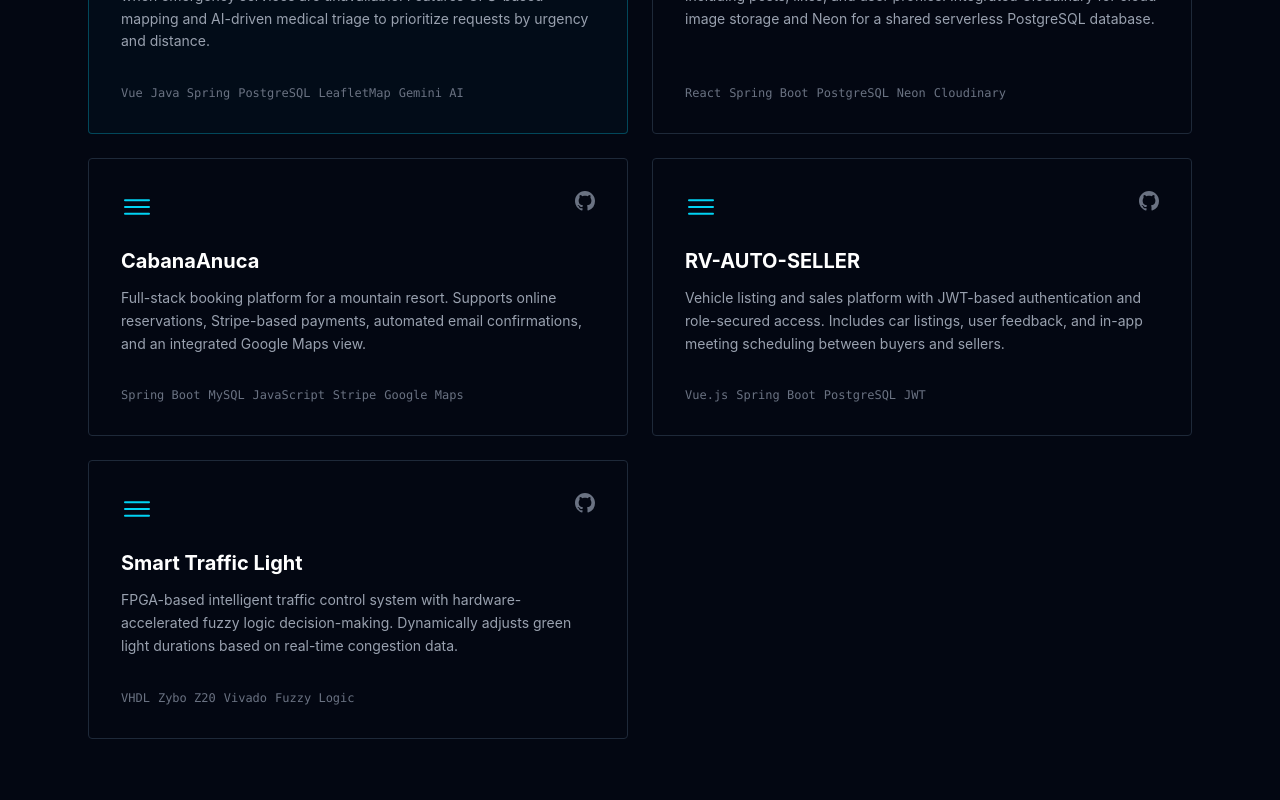
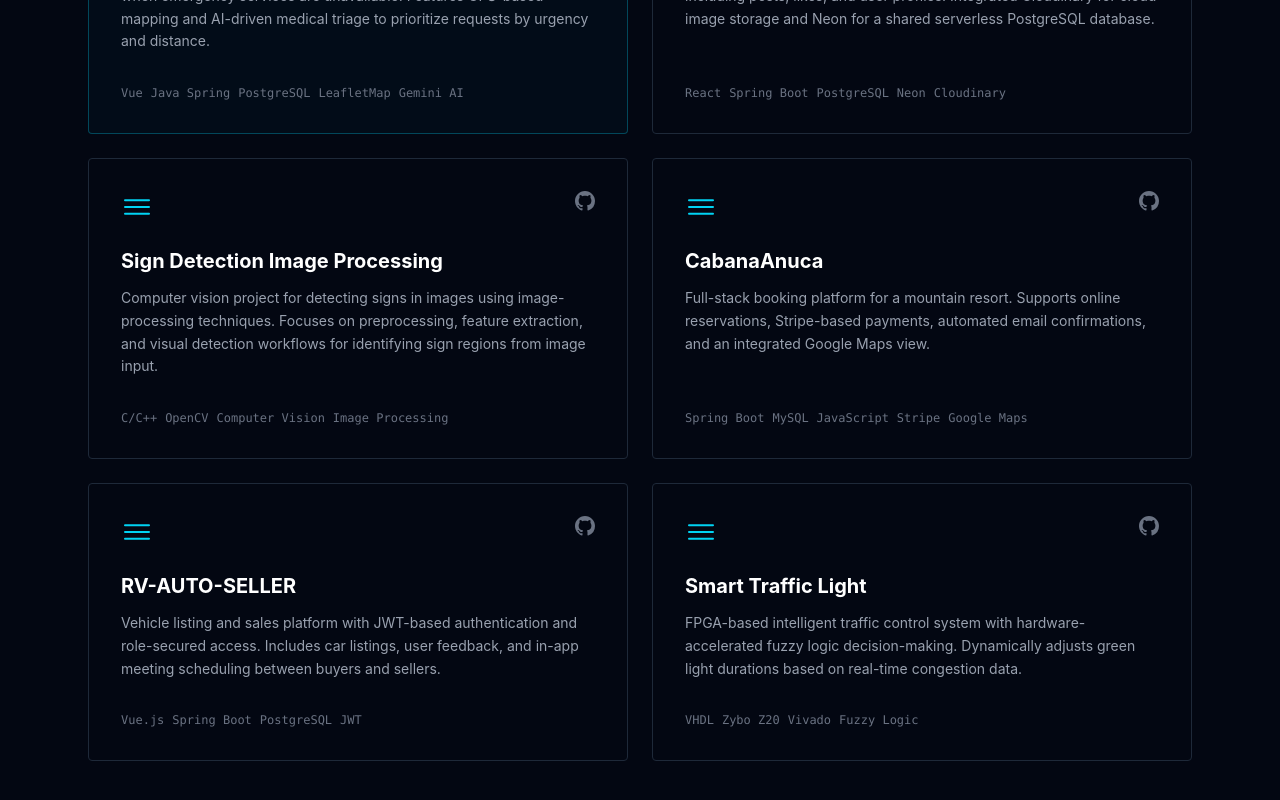
Before and after one commit to vasibreban27/vasibreban27.github.io, a React (Vite) app: page / in a window 1280 px wide. Shown: the part 2604-3404 px from the top of the page. Built offline with nearby package versions, Linux system fonts and the light colour scheme; no server answers.

Commit message:
added new project

```diff
--- a/src/data/projects.ts
+++ b/src/data/projects.ts
@@ -23,6 +23,13 @@ export const projects: Project[] = [
         github: "https://github.com/palroland21/Instagram-Clone",
     },
     {
+        title: "Sign Detection Image Processing",
+        description:
+            "Computer vision project for detecting signs in images using image-processing techniques. Focuses on preprocessing, feature extraction, and visual detection workflows for identifying sign regions from image input.",
+        tags: ["C/C++", "OpenCV", "Computer Vision", "Image Processing"],
+        github: "https://github.com/vasibreban27/Sign-Detection-Image-Processing",
+    },
+    {
         title: "CabanaAnuca",
         description:
             "Full-stack booking platform for a mountain resort. Supports online reservations, Stripe-based payments, automated email confirmations, and an integrated Google Maps view.",
```
